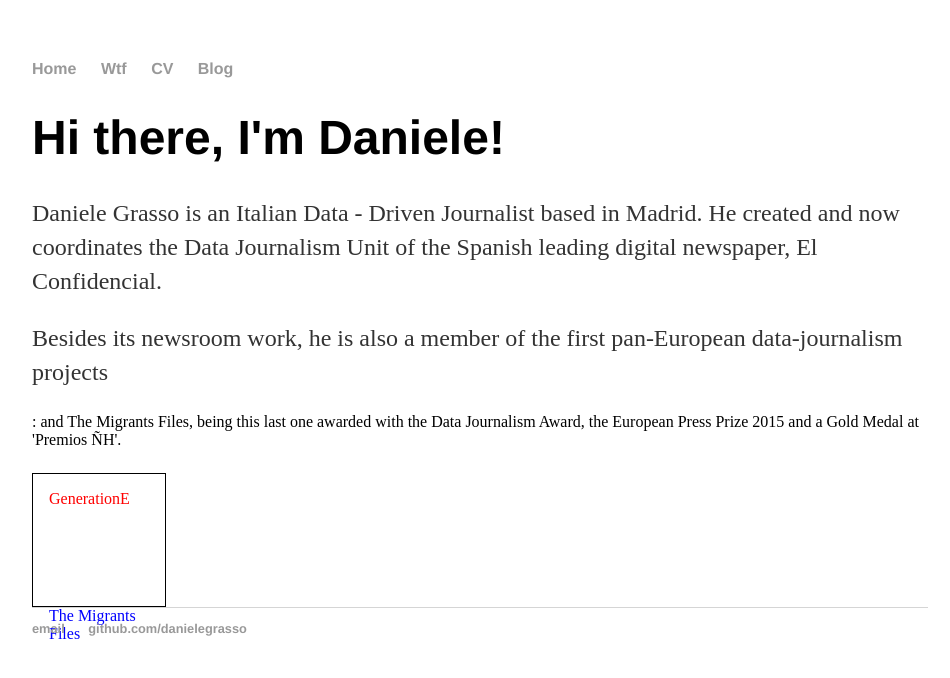
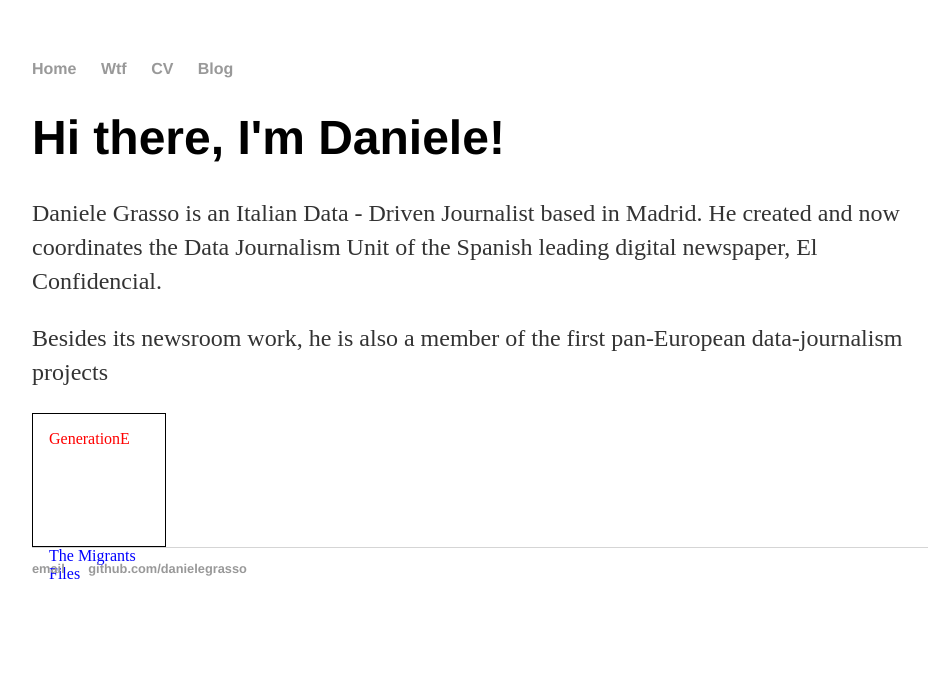
Before and after one commit to danielegrasso/danielegrasso.github.io, a Jekyll site: the page built from index.html, in a window 1280 px wide. Shown: the top 678 px of the page, without its empty margins (160-1110 px from the left). Built offline with Jekyll 4.4.1, drawn with Linux system fonts in a browser that asks for light colours.

Commit message:
Update index.html

```diff
--- a/index.html
+++ b/index.html
@@ -6,7 +6,7 @@
 	<h1>Hi there, I'm Daniele!</h1>
 	<p>Daniele Grasso is an Italian Data - Driven Journalist based in Madrid. He created and now coordinates the Data Journalism Unit of the Spanish leading digital newspaper, El Confidencial.
 
-<p>Besides its newsroom work, he is also a member of the first pan-European data-journalism projects</p>:  and The Migrants Files, being this last one awarded with the Data Journalism Award, the European Press Prize 2015 and a Gold Medal at 'Premios ÑH'.</p>
+<p>Besides its newsroom work, he is also a member of the first pan-European data-journalism projects</p>
 
 </div><!-- /.blurb -->
 <div class="card"
```
